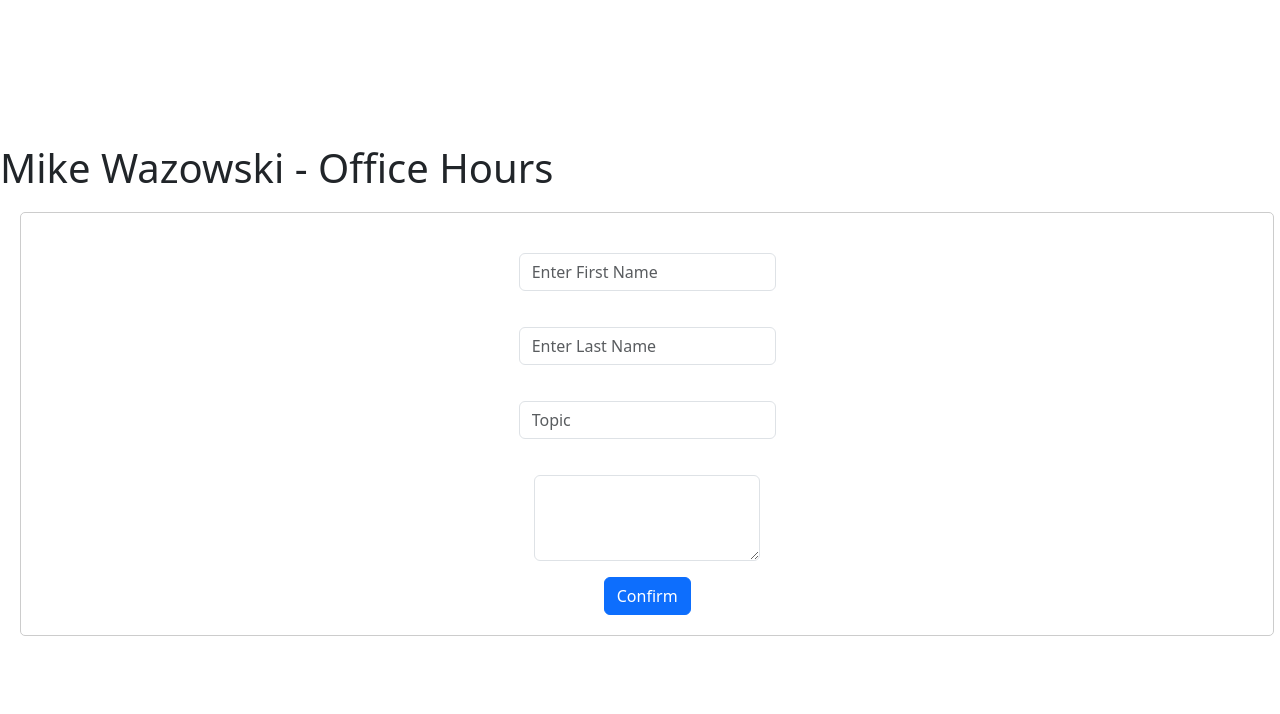
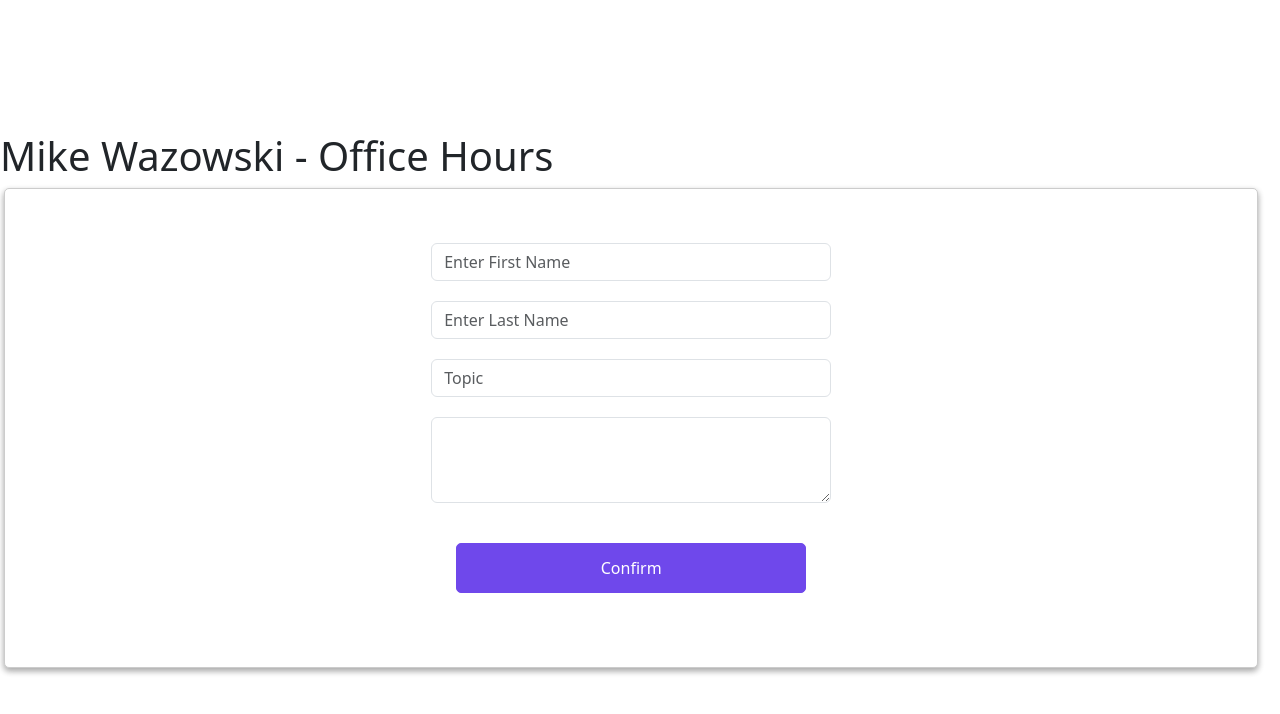
Before and after one commit to JoshHutchison/Team5, a React (Vite) app in the folder team5/: page /addticket in a window 1280 px wide. Shown: the top 714 px of the page. Built offline with nearby package versions, Linux system fonts and the light colour scheme.

Commit message:
button style

```diff
--- a/team5/src/App.css
+++ b/team5/src/App.css
@@ -1,24 +1,40 @@
+/* Add Ticket */
 .add-form {
   display: flex;
   flex-direction: column;
   justify-content: center;
   align-items: center;
-  margin: 20px;
-  padding: 20px;
   border: 1px solid #ccc;
   border-radius: 5px;
   background-color: white;
   width:98vw;
+  height: 60vh;
+  margin-left: 4px;
+  box-shadow: 0 3px 6px rgba(0, 0, 0, 0.16), 0 3px 6px rgba(0, 0, 0, 0.23);
+
 }
-
 
 .mb-3 {
   display:flex;
-  margin: 20px;
-
+  flex-direction: column;
+  justify-content: center;
+  align-items: center;
+  width: 400px;
+  border-radius:5px;
 
 
 }
+
+#formsubbutton {
+  margin: 20px;
+  width: 350px;
+  height: 50px;
+  background-color: #6f48eb;
+  color: white;
+  border-radius: 5px;
+  border: 1px solid #6f48eb;
+}
+
 
 .logo {
   height: 6em;
--- a/team5/src/components/AddTicket.jsx
+++ b/team5/src/components/AddTicket.jsx
@@ -33,7 +33,7 @@ function AddTicket() {
             </Form.Text>
         </Form.Group>
 
-      <Button variant="primary" type="submit">
+      <Button id="formsubbutton" variant="primary" type="submit">
         Confirm
       </Button>
     </Form>
```
